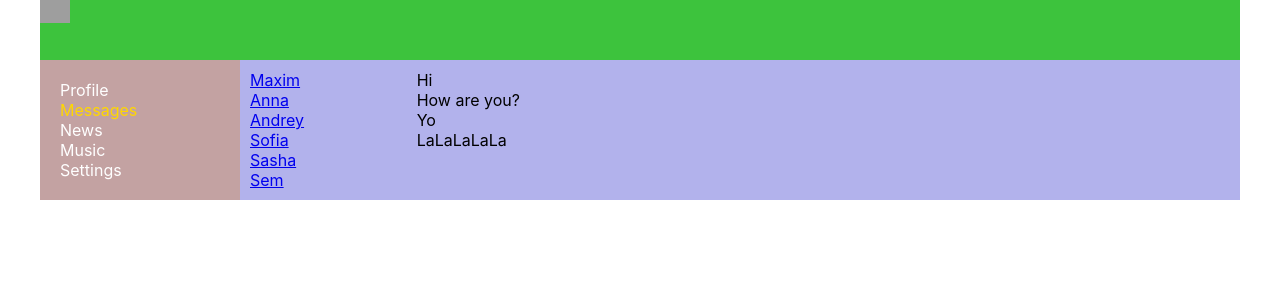
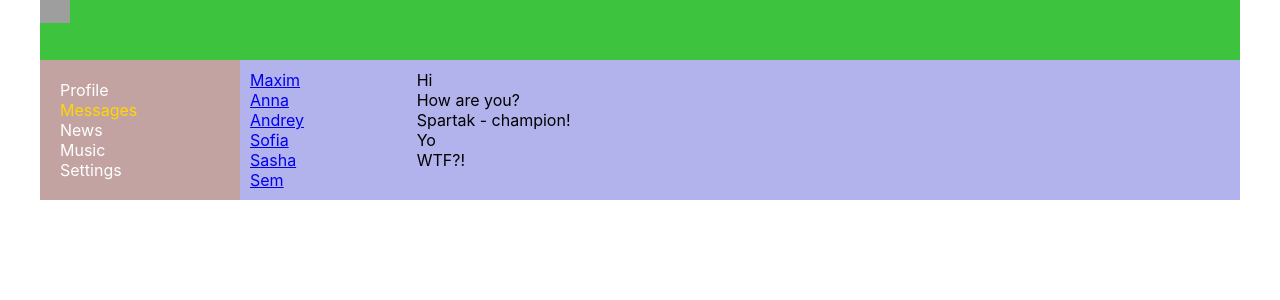
Before and after one commit to mylitvinov/my-it-app, a React (Create React App) app: page /dialogs in a window 1280 px wide. Shown: the top 300 px of the page. Built offline with nearby package versions, Linux system fonts and the light colour scheme; grey boxes are pictures that could not be loaded.

Commit message:
edit project map()

```diff
--- a/src/App.js
+++ b/src/App.js
@@ -6,7 +6,7 @@ import Profile from "./components/Profile/Profile";
 import Dialogs from "./components/Dialogs/Dialogs";
 import News from "./components/News/News";
 import Music from "./components/Music/Music";
-import Settings from "./components/Seetings/Settings";
+import Settings from "./components/Settings/Settings";
 import { BrowserRouter, Route } from "react-router-dom";
 
 const App = () => {
--- a/src/components/Dialogs/Dialogs.jsx
+++ b/src/components/Dialogs/Dialogs.jsx
@@ -16,22 +16,33 @@ const Message = (props) => {
 };
 
 const Dialogs = (props) => {
+  let dialogs = [
+    { id: 1, name: "Maxim" },
+    { id: 2, name: "Anna" },
+    { id: 3, name: "Andrey" },
+    { id: 4, name: "Sofia" },
+    { id: 5, name: "Sasha" },
+    { id: 6, name: "Sem" },
+  ];
+
+  let messages = [
+    { id: 1, message: "Hi" },
+    { id: 2, message: "How are you?" },
+    { id: 3, message: "Spartak - champion!" },
+    { id: 4, message: "Yo" },
+    { id: 5, message: "WTF?!" },
+  ];
+
+  let dialogsElements = dialogs.map((d) => (
+    <DialogItem name={d.name} id={d.id} />
+  ));
+
+  let messagesElemets = messages.map((m) => <Message message={m.message} />);
+
   return (
     <div className={s.dialogs}>
-      <div className={s.dialogsItems}>
-        <DialogItem name="Maxim" id="1" />
-        <DialogItem name="Anna" id="2" />
-        <DialogItem name="Andrey" id="3" />
-        <DialogItem name="Sofia" id="4" />
-        <DialogItem name="Sasha" id="5" />
-        <DialogItem name="Sem" id="6" />
-      </div>
-      <div className={s.messages}>
-        <Message message="Hi" />
-        <Message message="How are you?" />
-        <Message message="Yo" />
-        <Message message="LaLaLaLaLa" />
-      </div>
+      <div className={s.dialogsItems}> {dialogsElements}</div>
+      <div className={s.messages}>{messagesElemets}</div>
     </div>
   );
 };
--- a/src/components/Dialogs/Dialogs.module.css
+++ b/src/components/Dialogs/Dialogs.module.css
@@ -16,7 +16,3 @@ padding: 10px;
   padding: 10px;
 
 }
-
-.message {
-
-}
--- a/src/components/Profile/MyPosts/MyPosts.jsx
+++ b/src/components/Profile/MyPosts/MyPosts.jsx
@@ -2,6 +2,17 @@ import React from "react";
 import s from "./MyPosts.module.css";
 import Post from "./Post/Post";
 const MyPosts = () => {
+  let posts = [
+    { id: 1, message: "Hello. How are you?", likesCount: 21 },
+    { id: 2, message: "It's my first post.", likesCount: 33 },
+    { id: 3, message: "I am living in Saint-Petersburg", likesCount: 73 },
+    { id: 4, message: "Moscow is a capital of Russia.", likesCount: 56 },
+  ];
+
+  let postsElements = posts.map((p) => (
+    <Post message={p.message} likesCount={p.likesCount} />
+  ));
+
   return (
     <div className={s.postsBlock}>
       <h2>My posts</h2>
@@ -14,10 +25,7 @@ const MyPosts = () => {
           <button>Add post</button>
         </div>
       </div>
-      <div className={s.posts}>
-        <Post message="Hello. How are you?" likesCount="0" />
-        <Post message="It's my first post." likesCount="17 " />
-      </div>
+      <div className={s.posts}>{postsElements}</div>
     </div>
   );
 };
```
